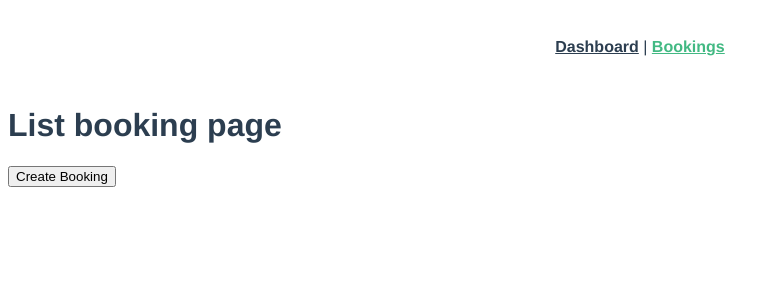
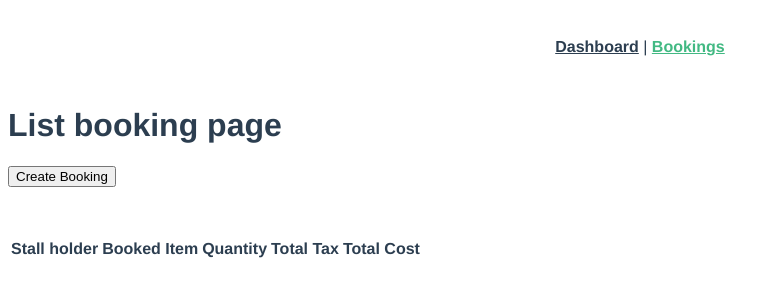
Before and after one commit to juneroy1/bookings_jq, a Vue app: page /about in a window 1280 px wide. Shown: the top 300 px of the page, without its empty margins (0-779 px from the left). Built offline with nearby package versions, Linux system fonts and the light colour scheme.

Commit message:
feat: created new table

```diff
--- a/src/views/AboutView.vue
+++ b/src/views/AboutView.vue
@@ -3,6 +3,13 @@
     <h1>List booking page</h1>
     <button>Create Booking</button>
     <div class="sizeBox-50"></div>
+    <table>
+      <th>Stall holder</th>
+      <th>Booked Item</th>
+      <th>Quantity</th>
+      <th>Total Tax</th>
+      <th>Total Cost</th>
+    </table>
   </div>
 </template>
 <script setup>
```
